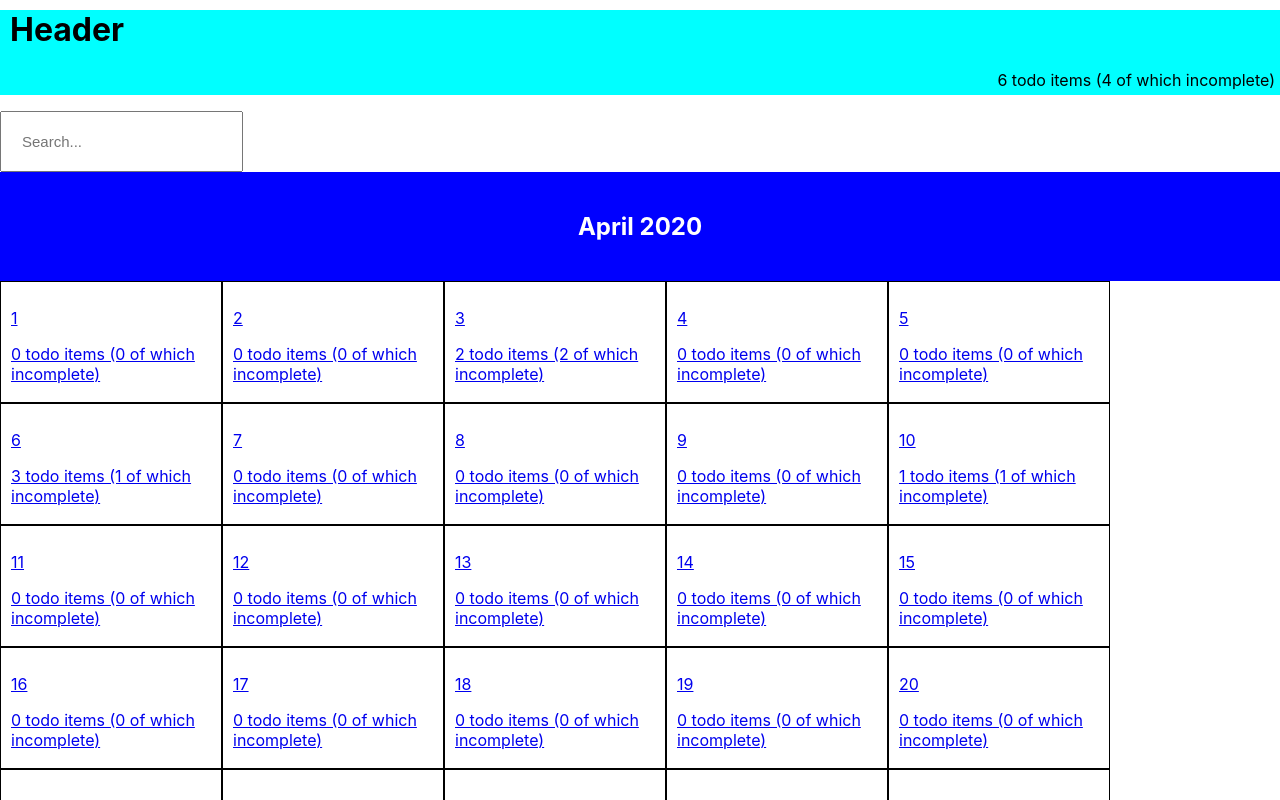
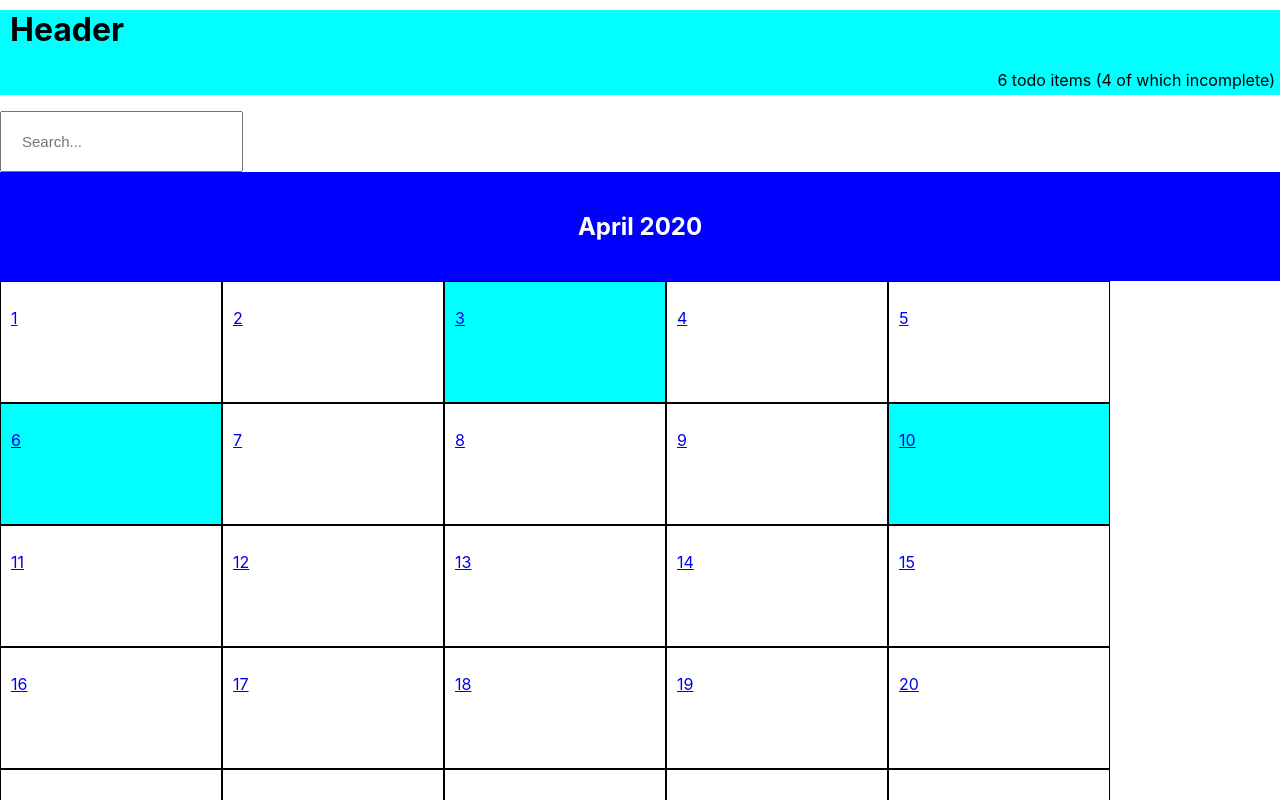
Before and after one commit to VahanAper/dataowl-todo, a React (Create React App) app: page / in a window 1280 px wide. Shown: the top 800 px of the page. Built offline with nearby package versions, Linux system fonts and the light colour scheme.

Commit message:
Create Tooltip component and apply it on Day component

```diff
--- a/src/components/ui/Day.css
+++ b/src/components/ui/Day.css
@@ -3,4 +3,10 @@
   height: 100px;
   padding: 10px;
   border: 1px solid black;
+  position: relative;
 }
+
+.day.active {
+  cursor: pointer;
+  background-color: aqua
+}
--- a/src/components/ui/Day.tsx
+++ b/src/components/ui/Day.tsx
@@ -1,7 +1,9 @@
-import React from 'react';
+import React, { useState, useCallback } from 'react';
 import { Link } from 'react-router-dom';
 
 import { generateTotalMessage } from '../../utils';
+
+import Tooltip from './Tooltip';
 
 import './Day.css';
 
@@ -13,13 +15,30 @@ type Props = {
 const Day = ({ day, todos }: Props) => {
   const formatedDay = new Date(day).getUTCDate();
   const totalMessage = generateTotalMessage(todos);
+  const hasTodos = todos.length > 0;
+
+  const [isTooltipShown, setIsTooltipShown] = useState(false);
+
+  const handleMouseEnter = useCallback(() => {
+    if (hasTodos) {
+      setIsTooltipShown(true);
+    }
+  }, [hasTodos]);
+
+  const handleMouseLeave = useCallback(() => {
+    setIsTooltipShown(false);
+  }, []);
 
   return (
     <Link to={'/details/' + day}>
-      <div className="day">
+      <div
+        className={`day ${hasTodos ? 'active' : ''}`}
+        onMouseEnter={handleMouseEnter}
+        onMouseLeave={handleMouseLeave}
+      >
         <p>{formatedDay}</p>
 
-        <p>{totalMessage}</p>
+        {isTooltipShown ? <Tooltip message={totalMessage} /> : null}
       </div>
     </Link>
   );
--- /dev/null
+++ b/src/components/ui/Tooltip.css
@@ -0,0 +1,13 @@
+.tooltip {
+  position: absolute;
+  bottom: 5px;
+  right: 5px;
+  border: 1px solid black;
+  background-color: blue;
+  padding: 5px;
+}
+
+.tooltip_message {
+  color: white;
+  font-size: 11px;
+}
--- /dev/null
+++ b/src/components/ui/Tooltip.tsx
@@ -0,0 +1,17 @@
+import React from 'react';
+
+import './Tooltip.css';
+
+type Props = {
+  message: string;
+};
+
+const Tooltip = ({ message }: Props) => {
+  return (
+    <div className="tooltip">
+      <p className="tooltip_message">{message}</p>
+    </div>
+  );
+};
+
+export default React.memo(Tooltip);
```
